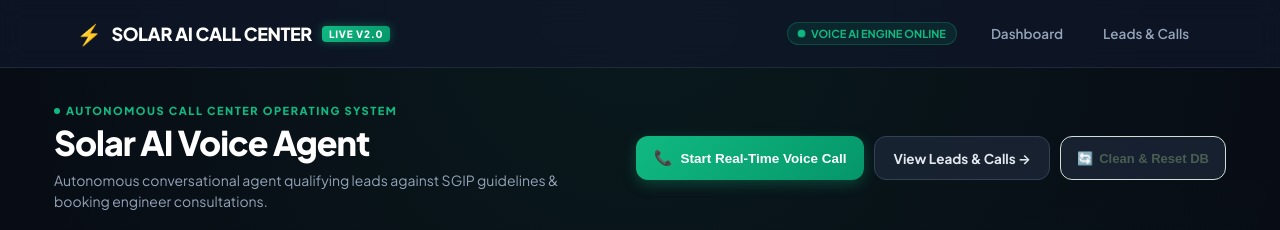
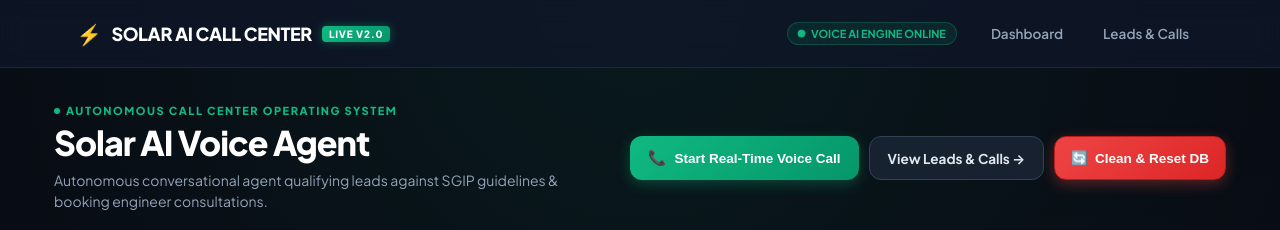
Before and after one commit to abdulazizaslam/AI_Automation, a Next.js app: page / in a window 1280 px wide. Shown: the top 230 px of the page. Built offline with nearby package versions, Linux system fonts and the light colour scheme; no server answers; the database is empty.

Commit message:
Update Clean & Reset DB button to bold red with white text and glowing shadow

```diff
--- a/app/components.tsx
+++ b/app/components.tsx
@@ -115,20 +115,23 @@ export function ResetDatabaseButton() {
   return (
     <div style={{ display: "inline-flex", alignItems: "center", gap: "6px", whiteSpace: "nowrap" }}>
       <button
-        className="button secondary"
+        className="button danger"
         onClick={handleReset}
         disabled={loading}
         style={{
-          border: "1px solid #d0ded4",
-          color: "#4a5d52",
-          fontSize: "13px",
+          background: "linear-gradient(135deg, #ef4444 0%, #dc2626 100%)",
+          border: "1px solid #b91c1c",
+          color: "#ffffff",
+          fontWeight: 700,
+          fontSize: "13.5px",
           height: "44px",
           padding: "0 16px",
           display: "inline-flex",
           alignItems: "center",
-          gap: "6px",
+          gap: "7px",
           whiteSpace: "nowrap",
-          boxSizing: "border-box"
+          boxSizing: "border-box",
+          boxShadow: "0 4px 14px rgba(239, 68, 68, 0.35)"
         }}
         title="Clears calls, qualifications, and appointments while preserving all leads"
       >
```
